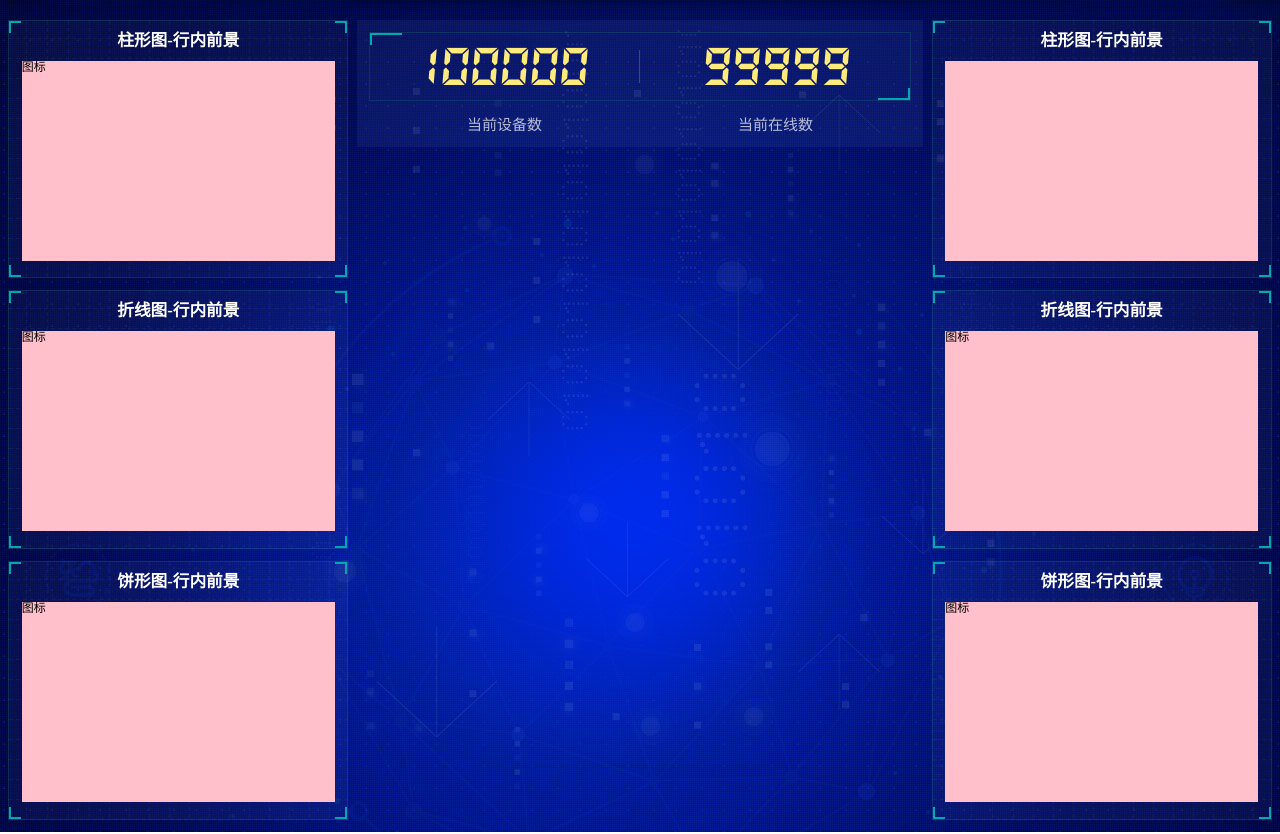
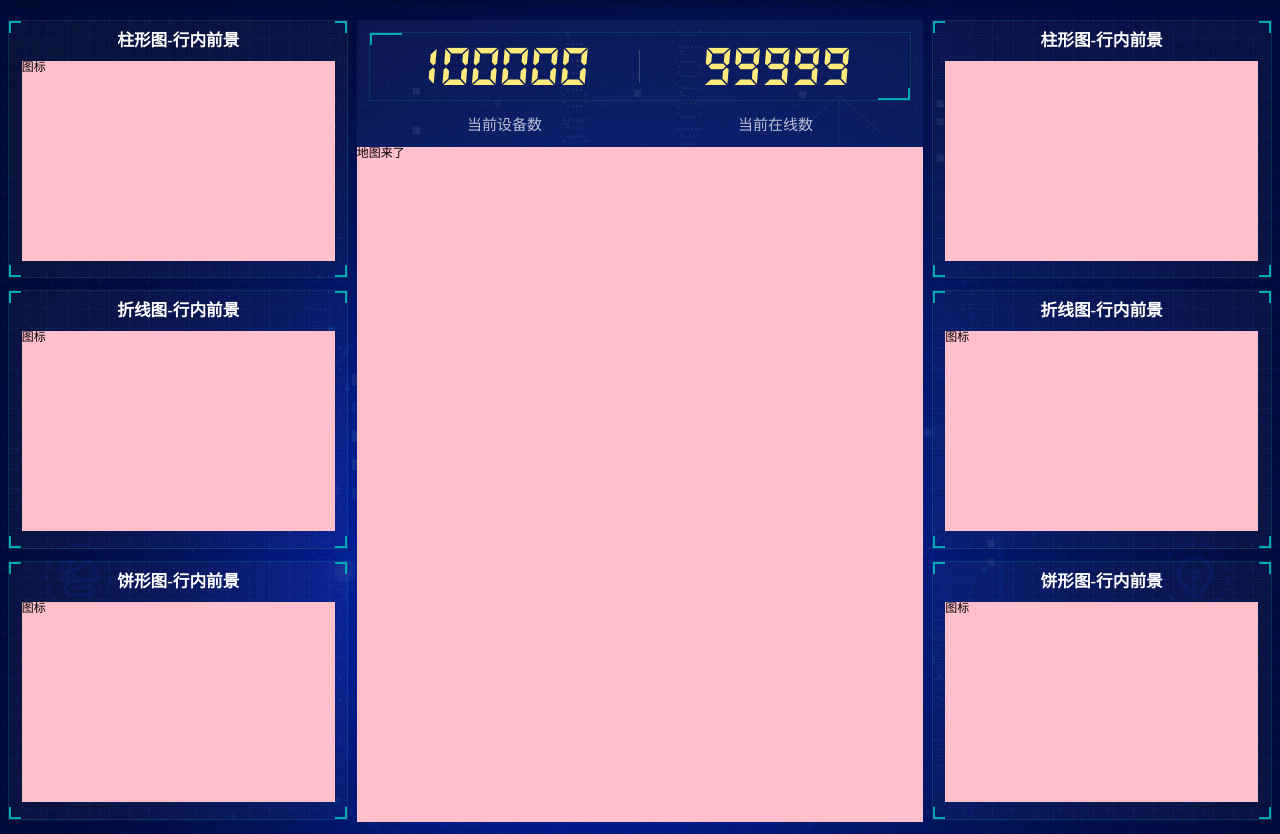
Before and after one commit to zg1037/eachrts-data, a plain HTML site: page index.html in a window 1280 px wide. Shown: the part 72-906 px from the top of the page. Drawn offline with Linux system fonts and the light colour scheme.

Commit message:
基本布局完成，下一步引入echarts

```diff
--- a/css/index.less
+++ b/css/index.less
@@ -139,7 +139,8 @@ header {
 }
 
 
-//中间模块布局
+//中间模块
+//数字模块
 .num {
   background: rgba(101, 132, 226, 0.1);
   padding: 0.234375rem;
@@ -198,15 +199,85 @@ header {
   .num-bd {
     ul {
       display: flex;
-      li{
+
+      li {
         flex: 1;
-        color: rgba(255,255,255,0.7);
+        color: rgba(255, 255, 255, 0.7);
         text-align: center;
         font-size: 0.28125rem;
         height: 0.625rem;
         line-height: 0.625rem;
-        padding-top: 0.15625rem ;
+        padding-top: 0.15625rem;
       }
     }
   }
 }
+
+//地图
+.map {
+  height: 12.65625rem;
+  position: relative;
+
+  .ball {
+    width: 8.09375rem;
+    height: 8.09375rem;
+    position: absolute;
+    top: 50%;
+    left: 50%;
+    transform: translate(-50%, -50%);
+    background: url("../images/map.png") no-repeat;
+    background-size: 100% 100%;
+    opacity: .3;
+  }
+
+  .map2 {
+    position: absolute;
+    top: 50%;
+    left: 50%;
+    transform: translate(-50%, -50%);
+    width: 10.046875rem;
+    height: 10.046875rem;
+    background: url("../images/lbx.png") no-repeat;
+    background-size: 100% 100%;
+    animation: rotate1 15s linear infinite;
+    opacity: .6;
+  }
+
+  .map3 {
+    position: absolute;
+    top: 50%;
+    left: 50%;
+    transform: translate(-50%, -50%);
+    width: 8.84375rem;
+    height: 8.84375rem;
+    background: url("../images/jt.png") no-repeat;
+    background-size: 100% 100%;
+    animation: rotate2 15s linear infinite;
+    opacity: .6;
+  }
+  .chart{
+    position: absolute;
+    top: 0;
+    left: 0;
+    background: pink;
+    width: 100%;
+    height: 12.65625rem;
+  }
+}
+
+@keyframes rotate1 {
+  from {
+    transform: translate(-50%, -50%) rotate(0);
+  }
+  to {
+    transform: translate(-50%, -50%) rotate(360deg);
+  }
+}
+@keyframes rotate2 {
+  from {
+    transform: translate(-50%, -50%) rotate(0);
+  }
+  to {
+    transform: translate(-50%, -50%) rotate(-360deg);
+  }
+}
--- a/index.html
+++ b/index.html
@@ -52,7 +52,13 @@
                 </ul>
             </div>
         </div>
-        <div class="map"></div>
+<!--        地图-->
+        <div class="map">
+            <div class="ball"></div>
+            <div class="map2"></div>
+            <div class="map3"></div>
+            <div class="chart">地图来了</div>
+        </div>
     </div>
 
     <!--    右-->
```
Also changed, not shown: css/index.css, 1 other file.
